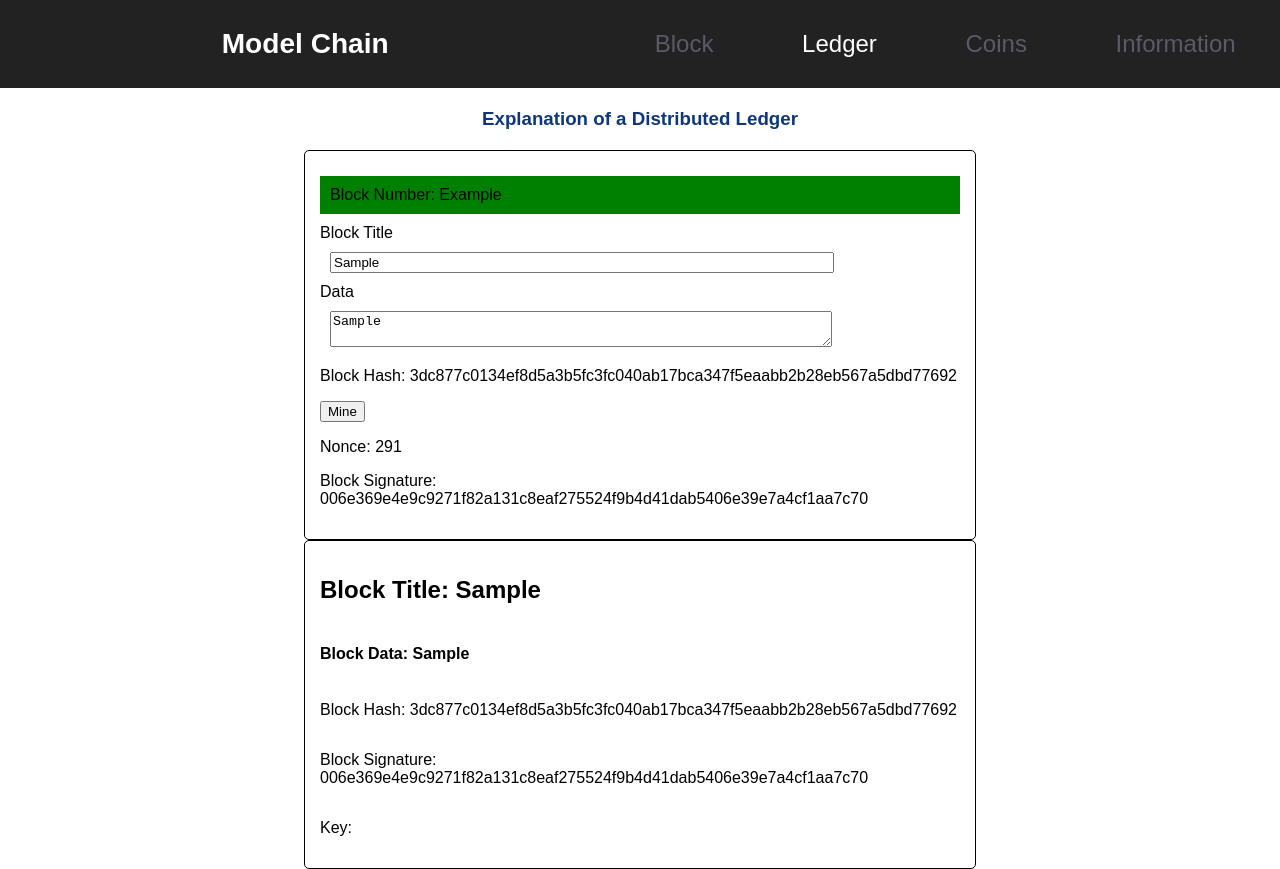
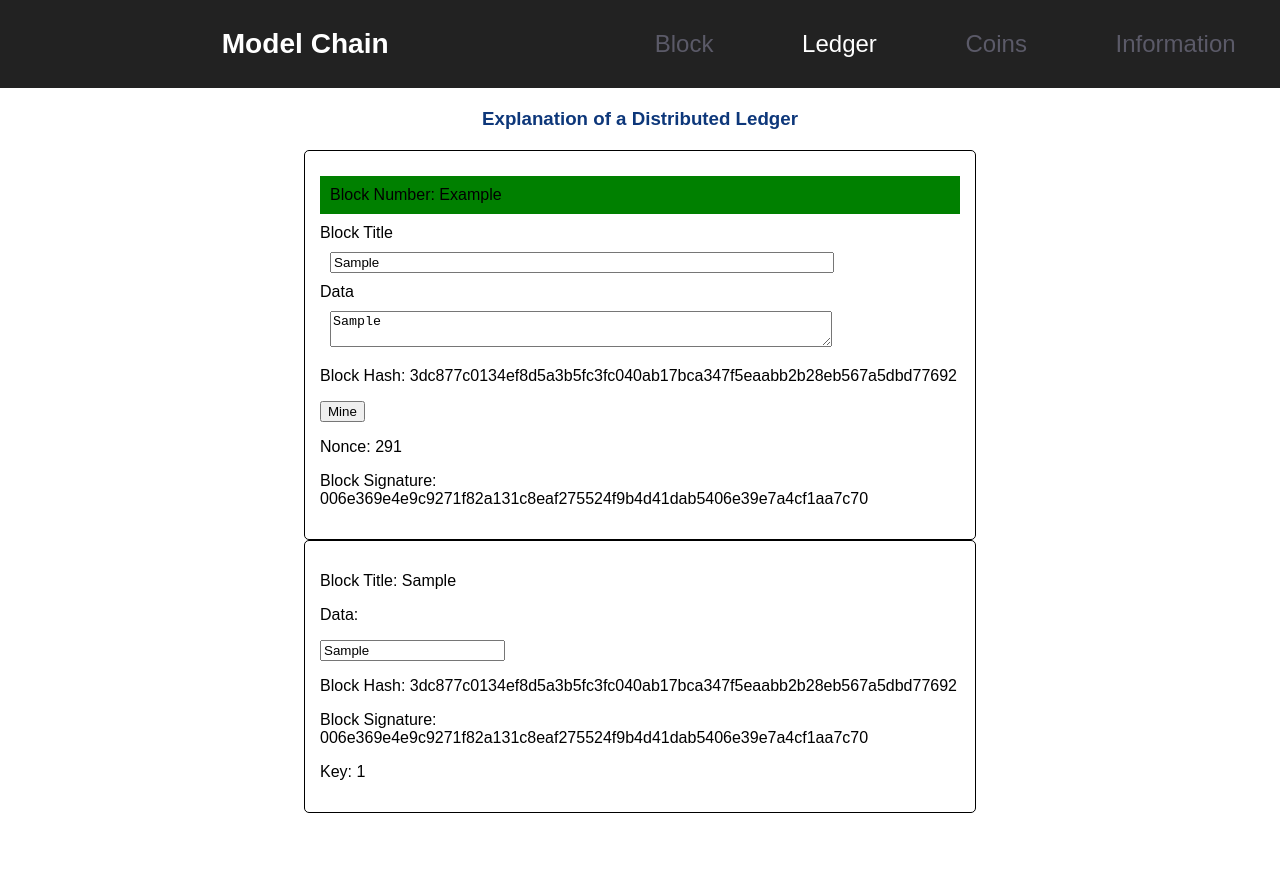
Before and after one commit to Cameron-Grams/Model-Chain, a React (Create React App) app: page /ledger in a window 1280 px wide. Both pictures are taken after typing "Sample", "Sample" into the empty fields and a click on the button "Mine". After the commit the page ends 813 px from the top, so only its background shows below. Built offline with nearby package versions, Linux system fonts and the light colour scheme.

Commit message:
do the comparision in the workbranch

```diff
--- a/src/containers/Block/BlockForm.jsx
+++ b/src/containers/Block/BlockForm.jsx
@@ -51,6 +51,7 @@ BlockForm = reduxForm({
 })( BlockForm );
 
 const selector = formValueSelector('singleBlockForm')
+
 BlockForm = connect(
   state => {
     const currentHash = state.block.currentBlock.blockHash;
--- a/src/containers/DisplayChain/CryptoBlock.jsx
+++ b/src/containers/DisplayChain/CryptoBlock.jsx
@@ -1,5 +1,4 @@
 import React from 'react';
-import { connect } from 'react-redux';
 import Carriage from '../../components/Carriage/Carriage';
 
 
--- a/src/containers/Ledger/LedgerBlock/LedgerBlock.jsx
+++ b/src/containers/Ledger/LedgerBlock/LedgerBlock.jsx
@@ -1,58 +1,50 @@
 import React from 'react';
-import { Field, FieldArray, reduxForm } from 'redux-form'
+import { connect } from 'react-redux';
 import Carriage from '../../../components/Carriage/Carriage';
 
-const renderField = ({ input, label, type, meta: { touched, error } }) => (
-  <div>
-    <label>{label}</label>
-    <div>
-      <input {...input} type={type} placeholder={label} />
-      {touched && error && <span>{error}</span>}
-    </div>
-  </div>
-)
+class LedgerBlock extends React.Component{
 
-const renderData = ( { fields, meta: { error } }) => (
-    <div>
-    {fields.map(( data, index ) => (
-      <div key={ index }>
-        <Field
-          name={ data }
-          type="text"
-          component={ renderField }
-          label={`Block: #${index + 1}`}
-        />
-      </div>
-    ))}
-    {error && <li className="error">{error}</li>}
-    </div>
-)
 
-const LedgerBlock = ( props ) => {
-  const { handleSubmit, pristine, reset, submitting } = props
+/*
+the role of this component will be to take the chain from the redux store and render stateful
+componts that are able to be evaluated against the values from state.
+this will involve having the state ( chain ) values accessible, able to be identified
+and able to be compared to the components rendered and accessible through their own inputs
+*/
+
+  newInputValue = ( ) => {
+
+
+  }
+
+
+  render(){
+    const { handleSubmit } = this.props;
+
+
 
     return(
       <div>
-    { props.theChain.map( ( block, index ) => (
-        <Carriage >
-            <h2>Block Title: { block.blockTitle }</h2>
-            <h4>Block Data: { block.blockData }</h4>
+      { this.props.theChain.map( ( block, index ) => (
+          <Carriage key={ index } >
+          <form onSubmit={ handleSubmit }>
+              <p>Block Title: { block.blockTitle }</p>
+              <p>Data:</p>
+              <input value={ block.blockData } onChange={ () => this.newInputValue() } ></input>
               <p>Block Hash: { block.blockHash }</p>
               <p>Block Signature: { block.blockSignature }</p>
-            <p>Key: { block.blockIdentifier }</p>
-
-        <form onSubmit={ handleSubmit }>
-            <FieldArray name={`${ block }.blockData`} component={ renderData } />
+              <p>Key: { index + 1 }</p>
           </form>
           </Carriage>
       ) ) }
       </div> )
   };
+};
 
-export default reduxForm( {
-  form: 'blockArrays',
-})( LedgerBlock );
+LedgerBlock = connect( state => state, {} )( LedgerBlock );
 
+export default LedgerBlock;
+/*
 // render forms for data and
 //  - dynamic calculation of hash that will lead to changes in class
 //        - these changes in class will depend on the comparision of the current values ( in that block and the others derived from it )
@@ -61,3 +53,6 @@ export default reduxForm( {
 // static values for:
 //   - block title
 //   - block number
+<Field className={ "css-chainBlockInput" } name={ `block_${ index }` } component="input" type="text"/>
+
+*/
```
Also changed, not shown: src/containers/DisplayChain/DisplayFullChain.jsx (+6 -4 lines). Lines whose indentation alone changed are shown as unchanged.
